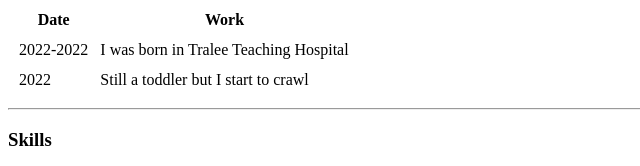
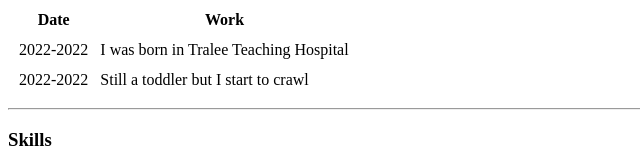
Before and after one commit to LATEEF-hub/ari, a plain HTML site: page index.html in a window 1280 px wide. Shown: the part 743-909 px from the top of the page, 0-640 px from the left. Drawn offline with Linux system fonts and the light colour scheme.

Commit message:
Update index.html

```diff
--- a/index.html
+++ b/index.html
@@ -37,7 +37,7 @@
                 <td>I was born in Tralee Teaching Hospital</td>
             </tr>
             <tr>
-                <td>2022</td>
+                <td>2022-2022</td>
                 <td>Still a toddler but I start to crawl</td>
             </tr>
         </tbody>
```
